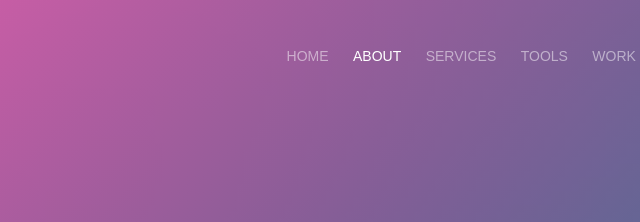
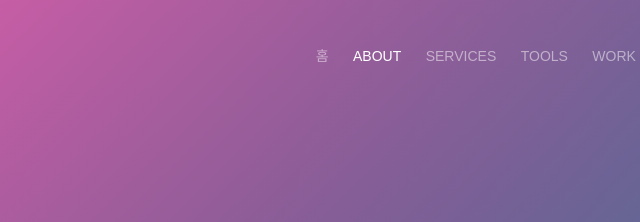
Before and after one commit to parkempty/parkempty.github.io, a plain HTML site: page about.html in a window 1280 px wide. Shown: the top 222 px of the page, 473-1113 px from the left. Drawn offline with Linux system fonts and the light colour scheme; files whose address does not match are found by name.

Commit message:
Update about.html

```diff
--- a/about.html
+++ b/about.html
@@ -71,7 +71,7 @@
 				</div>
 				<div class="col-xs-10 text-right menu-1">
 					<ul>
-						<li><a href="index.html">Home</a></li>
+						<li><a href="index.html">홈</a></li>
 						<li class="active"><a href="about.html">About</a></li>
 						<li class="has-dropdown">
 							<a href="services.html">Services</a>
```
